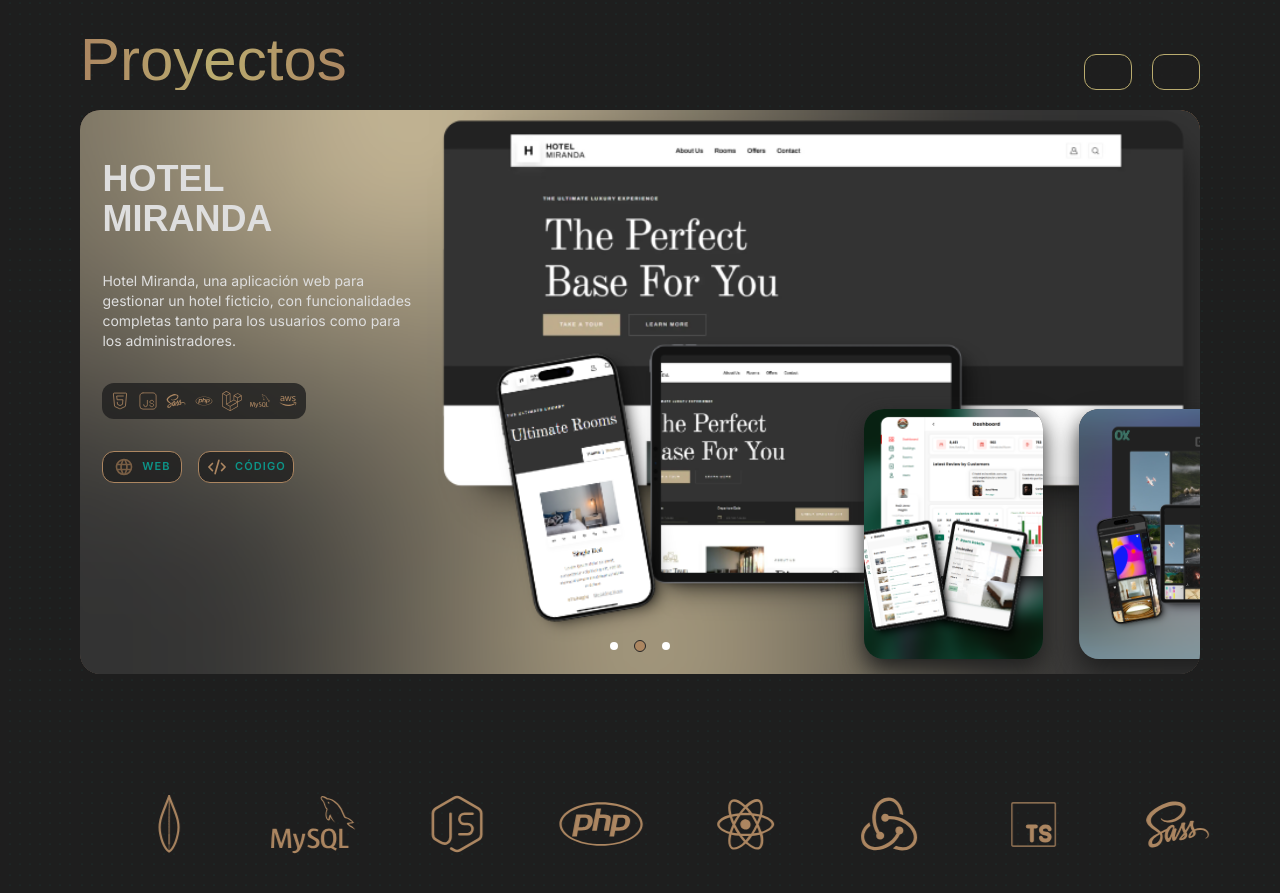
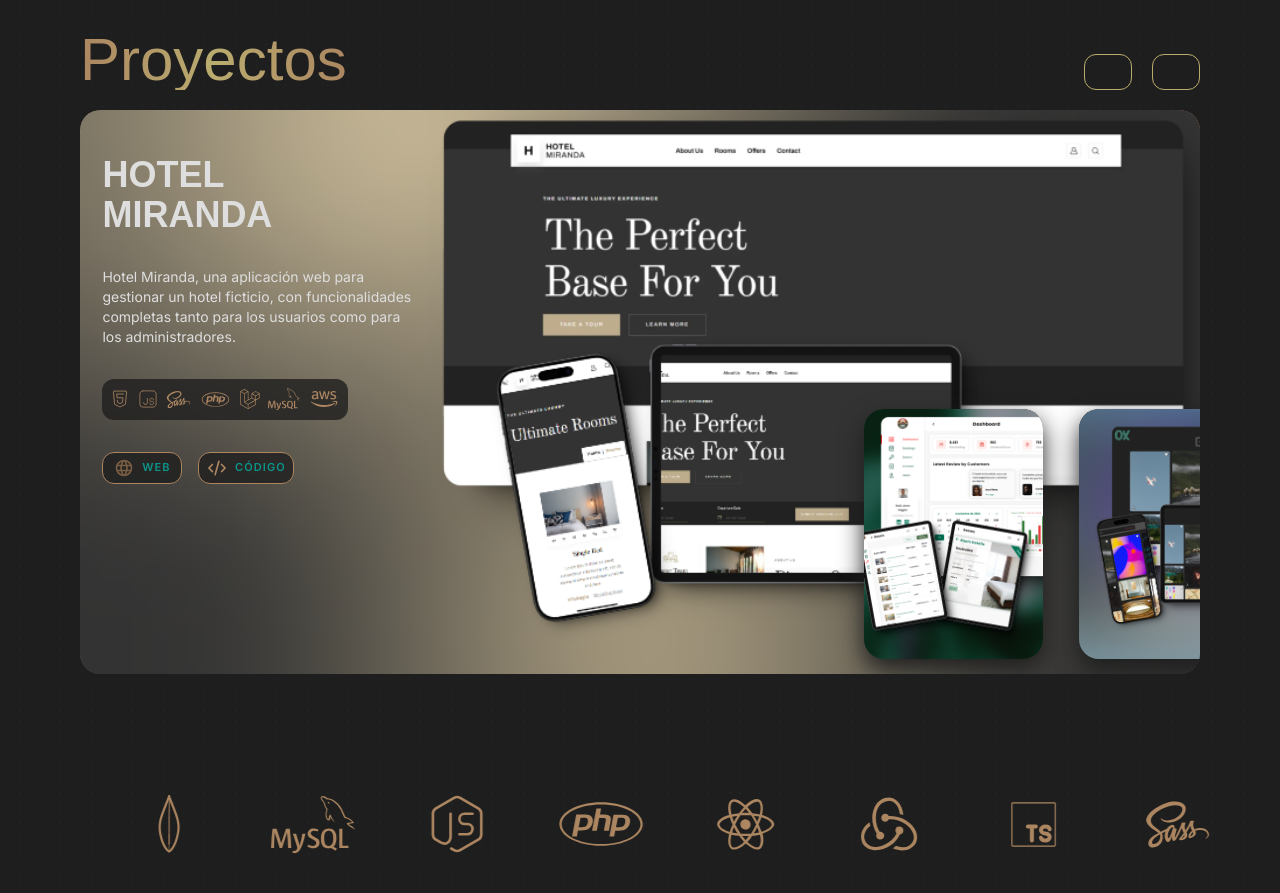
Before and after one commit to Rauljp16/my-portfolio, a Next.js app: page / in a window 1280 px wide. Shown: the part 1800-2693 px from the top of the page. Built offline with nearby package versions, Linux system fonts and the light colour scheme; a web font is replaced by a local one.

Commit message:
refactor

```diff
--- a/components/Projects.tsx
+++ b/components/Projects.tsx
@@ -124,7 +124,7 @@ function Projects() {
 
       <div
         ref={sliderRef}
-        className="relative slider w-[100%] h-[65%] lg:h-[80%] md:h-[70%] overflow-hidden md:max-w-[90%] lg:max-w-[100%] "
+        className="relative slider w-[100%] h-[62%] lg:h-[80%] md:h-[70%] overflow-hidden md:max-w-[90%] lg:max-w-[100%] "
       >
         <article
           className={`relative childFocus ${screenSize} bg-neutral-700 lg:bg-none p-4 lg:p-0`}
@@ -139,9 +139,9 @@ function Projects() {
           <div
             id="focus"
             ref={divFocusRef}
-            className="focusActive flex flex-col gap-4 md:gap-6 lg:gap-8 lg:absolute lg:w-80 lg:h-1/2 lg:top-[5%] lg:left-[2%] pt-5"
+            className="focusActive flex flex-col gap-3 md:gap-6 lg:gap-8 lg:absolute lg:w-80 lg:h-1/2 lg:top-[5%] lg:left-[2%] pt-4"
           >
-            <h1 className="font-train w-[90%] text-xl md:text-3xl lg:text-4xl  font-bold text-background-light">
+            <h1 className="font-train w-[90%] text-lg md:text-3xl lg:text-4xl  font-bold text-background-light">
               TAQUERIA TAQUEANDO
             </h1>
             <p className=" text-xs md:text-sm text-background-light">
@@ -149,7 +149,7 @@ function Projects() {
               restaurante mexicano ficticio, con funcionalidades completas tanto
               para los clientes como para el equipo de administración.
             </p>
-            <ul className="flex gap-2 items-center w-fit bg-background-dark/80 flex-wrap p-2 rounded-xl">
+            <ul className="flex gap-2 items-center w-fit bg-background-dark/80 flex-wrap px-2 py-1 rounded-xl">
               <li className="w-fit h-fit">
                 <Image
                   src="svg/carrusel/react.svg"
@@ -181,7 +181,7 @@ function Projects() {
                 <Image
                   src="svg/carrusel/aws.svg"
                   alt="icono projects"
-                  className="w-5 h-5"
+                  // className="w-5 h-5"
                   width={30}
                   height={30}
                 />
@@ -237,9 +237,9 @@ function Projects() {
           <div
             // id="focus"
             ref={divFocusRef}
-            className="focusActive flex flex-col gap-4 md:gap-6 lg:gap-8 lg:absolute lg:w-80 lg:h-1/2 lg:top-[5%] lg:left-[2%] pt-5"
+            className="focusActive flex flex-col gap-3 md:gap-6 lg:gap-8 lg:absolute lg:w-80 lg:h-1/2 lg:top-[5%] lg:left-[2%] pt-4"
           >
-            <h1 className="font-train w-[90%] text-xl md:text-3xl lg:text-4xl  font-bold text-background-light">
+            <h1 className="font-train w-[90%] text-lg md:text-3xl lg:text-4xl  font-bold text-background-light">
               HOTEL MIRANDA
             </h1>
             <p className=" text-xs md:text-sm text-background-light">
@@ -247,7 +247,7 @@ function Projects() {
               ficticio, con funcionalidades completas tanto para los usuarios
               como para los administradores.
             </p>
-            <ul className="flex gap-2 items-center w-fit bg-background-dark/80 flex-wrap p-2 rounded-xl">
+            <ul className="flex gap-2 items-center w-fit bg-background-dark/80 flex-wrap py-1 px-2 rounded-xl">
               <li className="w-fit h-fit">
                 <Image
                   src="svg/carrusel/html.svg"
@@ -270,17 +270,17 @@ function Projects() {
                 <Image
                   src="svg/carrusel/sass.svg"
                   alt="icono projects"
-                  className="w-5 h-5"
-                  width={30}
-                  height={30}
+                  // className="w-5 h-5"
+                  width={25}
+                  height={25}
                 />
               </li>
               <li className="w-fit h-fit">
                 <Image
                   src="svg/carrusel/php.svg"
                   alt="icono projects"
-                  className="w-5 h-5"
-                  width={30}
+                  // className="w-5 h-5"
+                  width={33}
                   height={30}
                 />
               </li>
@@ -297,8 +297,8 @@ function Projects() {
                 <Image
                   src="svg/carrusel/mysql.svg"
                   alt="icono projects"
-                  className="w-5 h-5"
-                  width={30}
+                  // className="w-5 h-5"
+                  width={32}
                   height={30}
                 />
               </li>
@@ -306,8 +306,8 @@ function Projects() {
                 <Image
                   src="svg/carrusel/aws.svg"
                   alt="icono projects"
-                  className="w-5 h-5"
-                  width={30}
+                  // className="w-5 h-5"
+                  width={32}
                   height={30}
                 />
               </li>
@@ -361,18 +361,18 @@ function Projects() {
           <div
             // id="focus"
             ref={divFocusRef}
-            className="focusDesactive flex flex-col gap-4 md:gap-6 lg:gap-8 lg:absolute lg:w-80 lg:h-1/2 lg:top-[5%] lg:left-[2%] pt-5"
+            className="focusDesactive flex flex-col gap-3 md:gap-6 lg:gap-8 lg:absolute lg:w-80 lg:h-1/2 lg:top-[5%] lg:left-[2%] pt-4"
           >
-            <h1 className="font-train w-[90%] text-xl md:text-3xl lg:text-4xl  font-bold text-background-light">
+            <h1 className="font-train w-[90%] text-lg md:text-3xl lg:text-4xl  font-bold text-background-light">
               DASHBOARD MIRANDA
             </h1>
             <p className=" text-xs md:text-sm text-background-light">
-              Dashboard Miranda, una aplicación diseñad apara la gestión interna
+              Dashboard Miranda, una aplicación diseñada para la gestión interna
               del Hotel Miranda. Facilita el control de reservas, administración
               de habitaciones, monitoreo de la ocupación, y gestión de
               servicios, optimizando la operatividad diaria del hotel.
             </p>
-            <ul className="flex gap-2 items-center w-fit bg-background-dark/80 flex-wrap p-2 rounded-xl">
+            <ul className="flex gap-2 items-center w-fit bg-background-dark/80 flex-wrap px-2 py-1 rounded-xl">
               <li className="w-fit h-fit">
                 <Image
                   src="svg/carrusel/react.svg"
@@ -386,8 +386,8 @@ function Projects() {
                 <Image
                   src="svg/carrusel/ts.svg"
                   alt="icono projects"
-                  className="w-5 h-5"
-                  width={30}
+                  // className="w-5 h-5"
+                  width={29}
                   height={30}
                 />
               </li>
@@ -395,8 +395,8 @@ function Projects() {
                 <Image
                   src="svg/carrusel/styled.svg"
                   alt="icono projects"
-                  className="w-5 h-5"
-                  width={30}
+                  // className="w-5 h-5"
+                  width={31}
                   height={30}
                 />
               </li>
@@ -404,7 +404,7 @@ function Projects() {
                 <Image
                   src="svg/carrusel/mysql.svg"
                   alt="icono projects"
-                  className="w-5 h-5"
+                  // className="w-5 h-5"
                   width={30}
                   height={30}
                 />
@@ -413,7 +413,7 @@ function Projects() {
                 <Image
                   src="svg/carrusel/aws.svg"
                   alt="icono projects"
-                  className="w-5 h-5"
+                  // className="w-5 h-5"
                   width={30}
                   height={30}
                 />
@@ -468,9 +468,9 @@ function Projects() {
           <div
             // id="focus"
             ref={divFocusRef}
-            className="focusDesactive flex flex-col gap-4 md:gap-6 lg:gap-8 lg:absolute lg:w-80 lg:h-1/2 lg:top-[5%] lg:left-[2%] pt-5"
+            className="focusDesactive flex flex-col gap-3 md:gap-6 lg:gap-8 lg:absolute lg:w-80 lg:h-1/2 lg:top-[5%] lg:left-[2%] pt-4"
           >
-            <h1 className="font-train w-[90%] text-xl md:text-3xl lg:text-4xl  font-bold text-background-light">
+            <h1 className="font-train w-[90%] text-lg md:text-3xl lg:text-4xl  font-bold text-background-light">
               OXYGALLERY
             </h1>
             <p className=" text-xs md:text-sm text-background-light">
@@ -480,7 +480,7 @@ function Projects() {
               a imágenes categorizadas y personalizables, optimizando la
               experiencia de búsqueda visual.
             </p>
-            <ul className="flex gap-2 items-center w-fit bg-background-dark/80 flex-wrap p-2 rounded-xl">
+            <ul className="flex gap-2 items-center w-fit bg-background-dark/80 flex-wrap px-2 py-1 rounded-xl">
               <li className="w-fit h-fit">
                 <Image
                   src="svg/carrusel/react.svg"
@@ -512,7 +512,7 @@ function Projects() {
                 <Image
                   src="svg/carrusel/aws.svg"
                   alt="icono projects"
-                  className="w-5 h-5"
+                  // className="w-5 h-5"
                   width={30}
                   height={30}
                 />
@@ -567,9 +567,9 @@ function Projects() {
           <div
             // id="focus"
             ref={divFocusRef}
-            className="focusDesactive flex flex-col gap-4 md:gap-6 lg:gap-8 lg:absolute lg:w-80 lg:h-1/2 lg:top-[5%] lg:left-[2%] pt-5"
+            className="focusDesactive flex flex-col gap-3 md:gap-6 lg:gap-8 lg:absolute lg:w-80 lg:h-1/2 lg:top-[5%] lg:left-[2%] pt-4"
           >
-            <h1 className="font-train w-[90%] text-xl md:text-3xl lg:text-4xl  font-bold text-background-light">
+            <h1 className="font-train w-[90%] text-lg md:text-3xl lg:text-4xl  font-bold text-background-light">
               OXYGEN SHOP
             </h1>
             <p className=" text-xs md:text-sm text-background-light">
@@ -579,7 +579,7 @@ function Projects() {
               variedad de productos y disfrutar de una experiencia de compra
               fluida y segura
             </p>
-            <ul className="flex gap-2 items-center w-fit bg-background-dark/80 flex-wrap p-2 rounded-xl">
+            <ul className="flex gap-2 items-center w-fit bg-background-dark/80 flex-wrap px-2 py-1 rounded-xl">
               <li className="w-fit h-fit">
                 <Image
                   src="svg/carrusel/html.svg"
@@ -593,8 +593,8 @@ function Projects() {
                 <Image
                   src="svg/carrusel/sass.svg"
                   alt="icono projects"
-                  className="w-5 h-5"
-                  width={30}
+                  // className="w-5 h-5"
+                  width={25}
                   height={30}
                 />
               </li>
@@ -654,19 +654,7 @@ function Projects() {
           </div>
         </article>
       </div>
-      <article className="absolute bottom-[16%] md:bottom-[13%] lg:bottom-[7%] mx-auto w-full">
-        <div className="flex justify-center items-center gap-4 p-3">
-          <button
-            onClick={handlePrev}
-            className="w-2 h-2 rounded-full bg-white"
-          ></button>
-          <div className="w-3 h-3 rounded-full border border-neutral-800 bg-goldDark"></div>
-          <button
-            onClick={handleNext}
-            className="w-2 h-2 rounded-full bg-white"
-          ></button>
-        </div>
-      </article>
+      <article className="absolute bottom-[16%] md:bottom-[13%] lg:bottom-[7%] mx-auto w-full"></article>
     </section>
   );
 }
```
